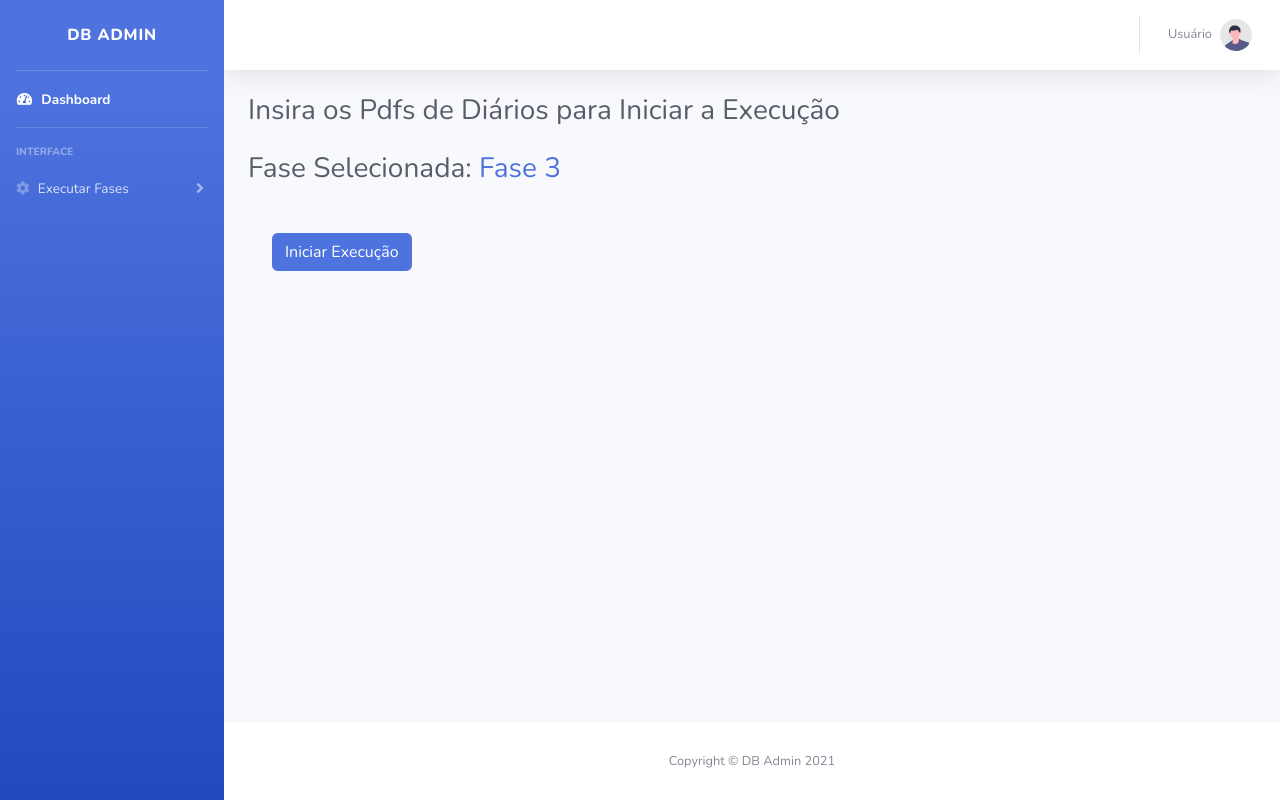
After one commit to SamuelSGSouza/Sistema-Advogados, a Django app: page /Fase3 in a window 1280 px wide. The commit adds this page. Run offline with Django 3.2, Linux system fonts and the light colour scheme; data comes from the database, SQL or seed files in the repository; both versions use the stored data as it was after the commit; parts of the project's set-up code (start-up, migrations or seed data) failed here and were passed over; some libraries are stand-ins or nearby versions.

Commit message:
some changes

```diff
--- a/core/models.py
+++ b/core/models.py
@@ -14,6 +14,7 @@ class Processo(models.Model):
     situacao_processo = models.CharField(max_length=255, verbose_name='Situação do Processo', null=True, blank=True)
     perito = models.CharField(max_length=255, verbose_name='Perito', null=True, blank=True)
     status = models.CharField(max_length=255, verbose_name='Status', default='Fase 1 Concluída')
+    paginas = models.CharField(max_length=1000, verbose_name='Páginas', null=True, blank=True)
     data_cadastro = models.DateTimeField(auto_now_add=True, verbose_name='Data de Cadastro no Sistema')
 
 class Advogado(models.Model):
--- /dev/null
+++ b/core/templates/core/executar_fase3.html
@@ -0,0 +1,73 @@
+{% extends 'base.html' %}
+{% load static %}
+
+{% block title %}Executar Fase 1{% endblock %}
+{% block header %}
+<link rel="stylesheet" type="text/css" href="{% static 'core/css/index.css' %}">
+{% endblock %}
+
+{% block conteudo %}
+<div id="page-top">
+  <!-- Page Wrapper -->
+  <div id="wrapper">
+
+      {% include 'parcials/_sidebar.html' %}
+
+      <!-- Content Wrapper -->
+      <div id="content-wrapper" class="d-flex flex-column">
+
+          <!-- Main Content -->
+          <div id="content">
+
+              <!-- Topbar -->
+                {% include 'parcials/_navbar.html' %}
+
+
+              <!-- Begin Page Content -->
+              <div class="container-fluid" id="conteudo-interno">
+
+                <div class="d-sm-flex align-items-center justify-content-between mb-4">
+                    <h1 class="h3 mb-0 text-gray-800">Insira os Pdfs de Diários para Iniciar a Execução</h1>
+                </div>
+                <div class="d-sm-flex align-items-center justify-content-between mb-4">
+                    <h2 class="h3 mb-0 text-gray-800">Fase Selecionada: <span class="text-primary">Fase 3</span></h2>
+                </div>
+
+                <div class="container">
+                    {% if status.status != "Processando" %}
+                        <form action="" method="post" enctype="multipart/form-data">
+                            {% csrf_token %}
+
+
+
+                            <button type="submit" class="btn btn-primary  mt-4">
+                                Iniciar Execução
+                            </button>
+                        </form>
+                    {% endif %}
+                </div>
+              </div>
+              <!-- End of Main Content -->
+
+
+          </div>
+          <!-- End of Content Wrapper -->
+      <!-- Footer -->
+      {% include 'parcials/_footer.html' %}
+      <!-- End of Footer -->
+
+      </div>
+      <!-- End of Page Wrapper -->
+
+      <!-- Scroll to Top Button-->
+      <a class="scroll-to-top rounded" href="#page-top">
+          <i class="fas fa-angle-up"></i>
+      </a>
+
+      {% include 'parcials/_logout.html' %}
+
+      {% include 'parcials/_scripts.html' %}
+
+    </div>
+    {% include 'parcials/_call_alerts.html' %}
+{% endblock %}
--- a/core/urls.py
+++ b/core/urls.py
@@ -5,6 +5,7 @@ urlpatterns = [
     path('', views.DashBoard.as_view(), name='index'),
     path('Fase1', views.Fase1.as_view(), name='fase1'),
     path('Fase2', views.Fase2.as_view(), name='fase2'),
+    path('Fase3', views.Fase3.as_view(), name='fase3'),
 
 
     path('cadastrar_termos', views.cadastrar_termos, name='cadastrar_termos'),
--- a/core/views.py
+++ b/core/views.py
@@ -7,6 +7,8 @@ from configs import models
 from . import models as core_models
 from core import tasks
 import os
+
+from RPA.fase_3.fase_3 import main_fase_3
 
 #View inicial do sistema
 class DashBoard(TemplateView):
@@ -91,6 +93,27 @@ class Fase2(TemplateView):
         messages.success(self.request, 'Processo iniciado com sucesso! Recarregue a página para atualizar o status.')
         return redirect('fase2')
 
+class Fase3(TemplateView):
+    template_name = "core/executar_fase3.html"
+
+    def get_context_data(self, **kwargs: Any) -> dict[str, Any]:
+        context = super().get_context_data(**kwargs)
+        status = models.StatusFase.objects.filter(fase="Fase 3").first()
+        if status.status == "Processando":
+            messages.warning(self.request, f'Processo iniciado em {status.data_modificado.strftime("%d/%m/%Y")} às {status.data_modificado.strftime("%H:%M:%S")}')
+        if status.status == "Finalizado":
+            messages.success(self.request, f'Processo finalizado em {status.data_modificado.strftime("%d/%m/%Y")} às {status.data_modificado.strftime("%H:%M:%S")}')
+            status.status = "Iniciado"
+            status.save()
+        context['status'] = status
+        return context
+
+    def post(self,*args, **kwargs):
+        models.StatusFase.objects.update_or_create(fase="Fase 3", status="Iniciado")
+        main_fase_3()
+
+        messages.success(self.request, 'Processo iniciado com sucesso! Recarregue a página para atualizar o status.')
+        return redirect('fase3')
 
 def cadastrar_sec_desejadas(request):
     models.SecoesDesejadas.objects.all().delete()
--- a/templates/parcials/_sidebar.html
+++ b/templates/parcials/_sidebar.html
@@ -38,7 +38,7 @@
                 <h6 class="collapse-header">Fase a Executar:</h6>
                 <a class="collapse-item" href="{% url 'fase1' %}">Executar Fase 1</a>
                 <a class="collapse-item" href="{% url 'fase2' %}">Executar Fase 2</a>
-                <a class="collapse-item" href="">Executar Fase 3</a>
+                <a class="collapse-item" href="{% url 'fase3' %}">Executar Fase 3</a>
                 <a class="collapse-item" href="">Todas as Fases</a>
             </div>
         </div>
```
Also changed, not shown: requirements.txt (+19 -0 lines), core/migrations/0003_processo_paginas.py (added), sqlite3.db.
